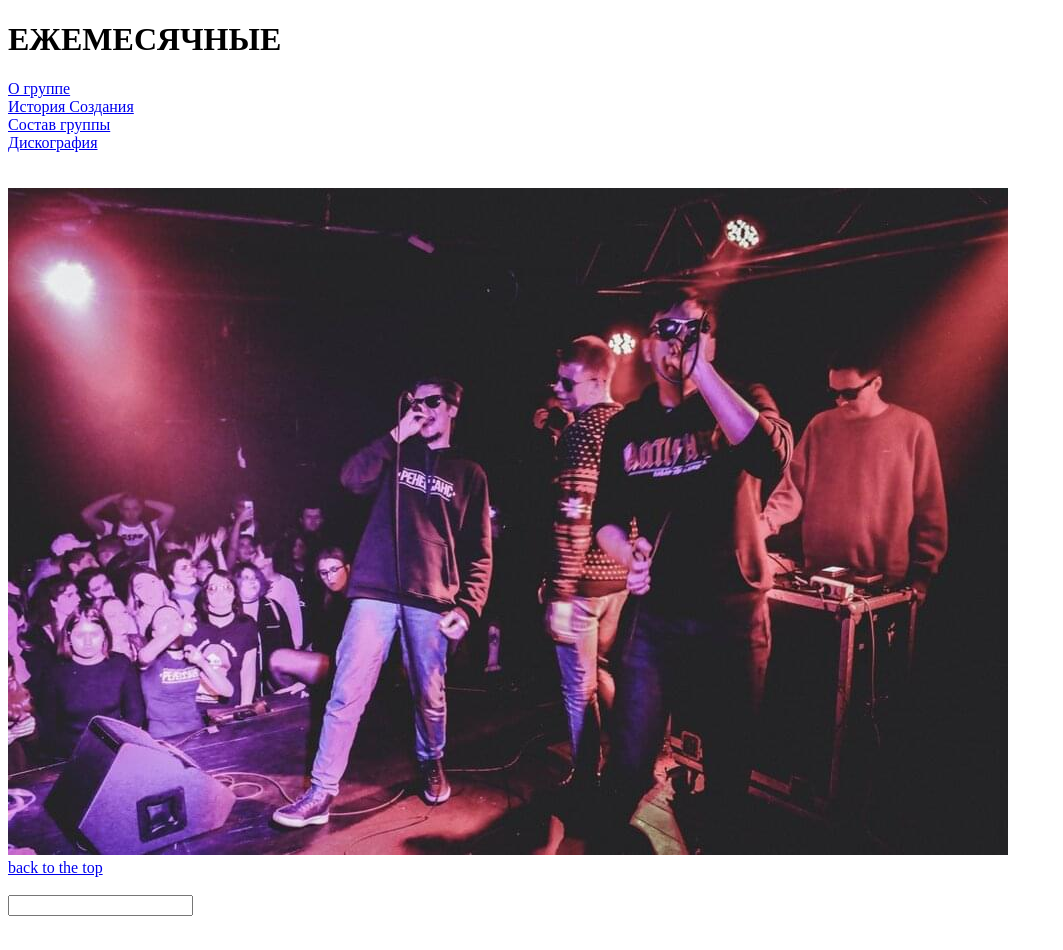
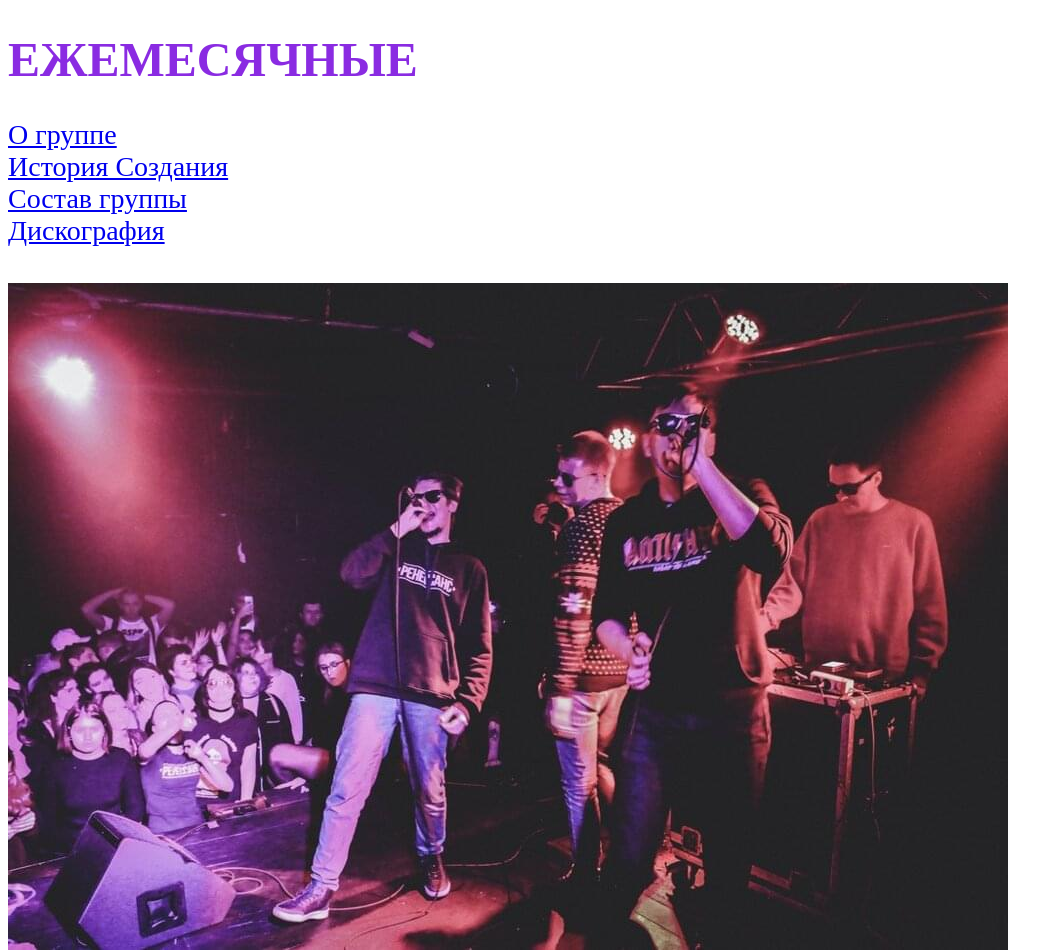
Before and after one commit to bronepoezd410/Bob, a plain HTML site: page index.html in a window 1280 px wide. Shown: the top 950 px of the page, without its empty margins (0-1063 px from the left). Before the commit the page ends 924 px from the top, so only its background shows below. Drawn offline with Linux system fonts and the light colour scheme.

Commit message:
Modified

```diff
--- a/index.html
+++ b/index.html
@@ -8,15 +8,14 @@
 </head>
 
 <body>
-    <h1 id="top">ЕЖЕМЕСЯЧНЫЕ</h1>
-
-    <a href="about.html">О группе</a>
+    <h1 id="top" style="color: blueviolet;font-size:3rem ">ЕЖЕМЕСЯЧНЫЕ</h1>
+    <a href="about.html" style="font-size:28px;">О группе</a>
     <br>
-    <a href="storyoffound.html">История Создания</a>
+    <a href="storyoffound.html"style="font-size:28px;">История Создания</a>
     <br>
-    <a href="members.html">Состав группы</a>
+    <a href="members.html"style="font-size:28px;">Состав группы</a>
     <br>
-    <a href="discography.html">Дискография</a>
+    <a href="discography.html"style="font-size:28px;">Дискография</a>
     <br>
     <br>
 
```
